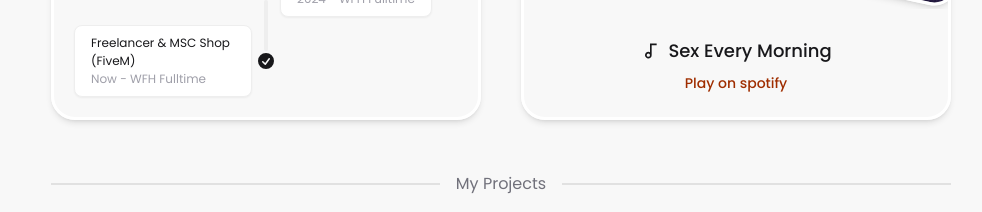
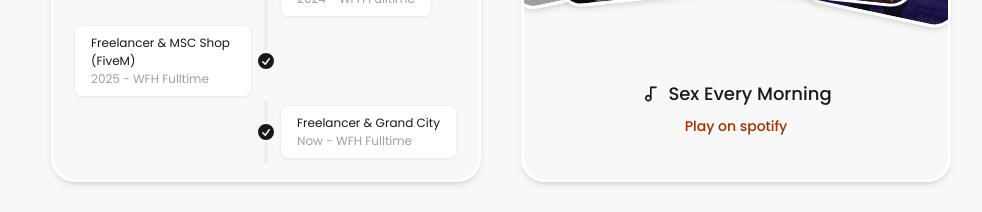
Before and after one commit to mysbryce/stateless, a Next.js app: page / in a window 1280 px wide. Shown: the part 740-952 px from the top of the page, without its empty margins (139-1121 px from the left). Built offline with nearby package versions, Linux system fonts and the light colour scheme; no server answers; the database is empty; grey boxes are pictures that could not be loaded; a web font is replaced by a local one.

Commit message:
chore: update exp

```diff
--- a/components/experience.tsx
+++ b/components/experience.tsx
@@ -97,7 +97,7 @@
                     <hr />
                     <div className="flex flex-col timeline-start timeline-box">
                         <span>Freelancer & MSC Shop (FiveM)</span>
-                        <span className="text-zinc-400">Now - WFH Fulltime</span>
+                        <span className="text-zinc-400">2025 - WFH Fulltime</span>
                     </div>
                     <div className="timeline-middle">
                         <svg
@@ -114,6 +114,28 @@
                         </svg>
                     </div>
                 </li>
+                <li>
+                    <hr />
+                    <div className="timeline-middle">
+                        <svg
+                            xmlns="http://www.w3.org/2000/svg"
+                            viewBox="0 0 20 20"
+                            fill="currentColor"
+                            className="h-5 w-5"
+                        >
+                            <path
+                                fillRule="evenodd"
+                                d="M10 18a8 8 0 100-16 8 8 0 000 16zm3.857-9.809a.75.75 0 00-1.214-.882l-3.483 4.79-1.88-1.88a.75.75 0 10-1.06 1.061l2.5 2.5a.75.75 0 001.137-.089l4-5.5z"
+                                clipRule="evenodd"
+                            />
+                        </svg>
+                    </div>
+                    <div className="flex flex-col timeline-end timeline-box">
+                        <span>Freelancer & Grand City</span>
+                        <span className="text-zinc-400">Now - WFH Fulltime</span>
+                    </div>
+                    <hr />
+                </li>
             </ul>
         </div>
     )
```
